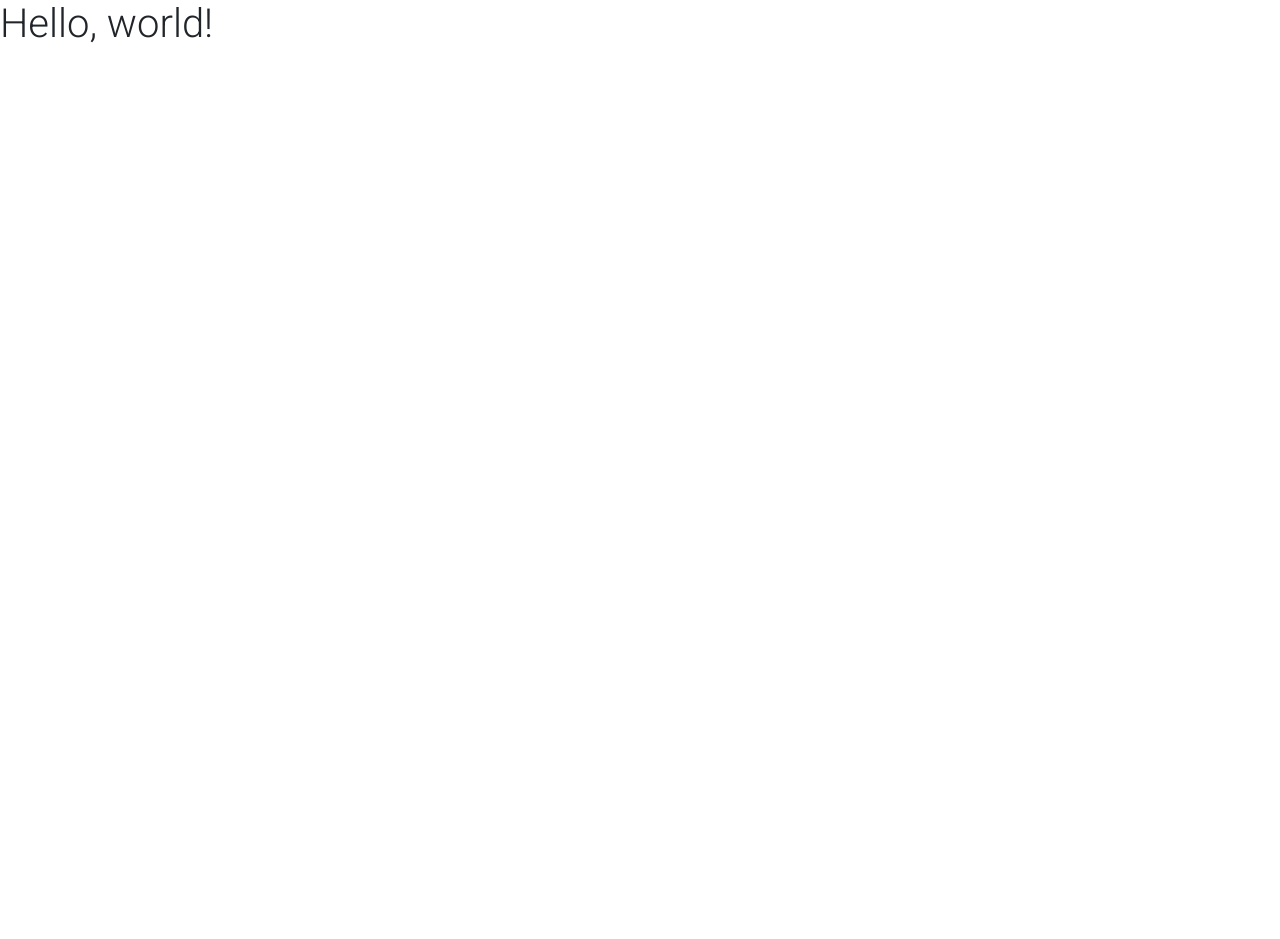
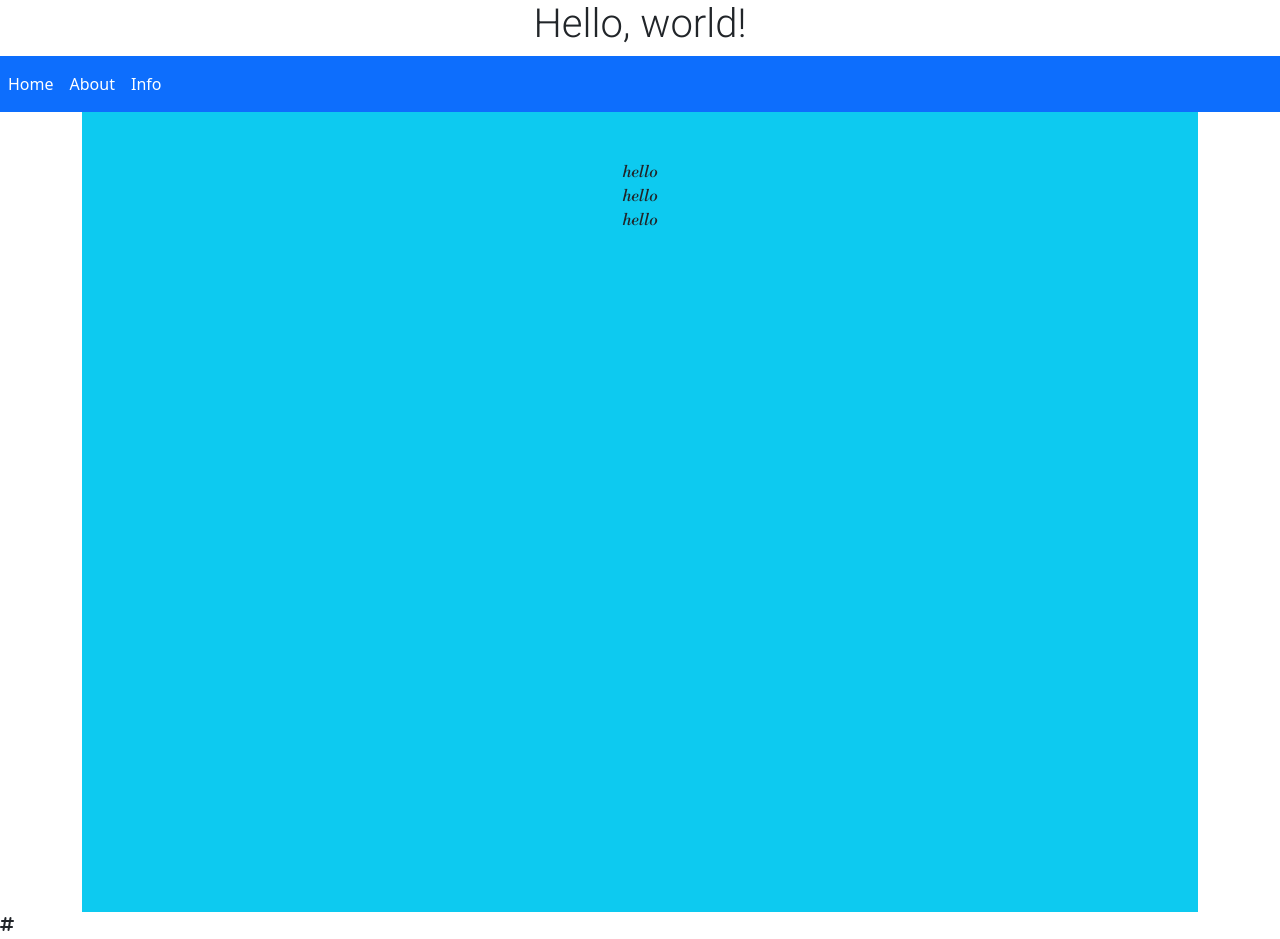
Before and after one commit to SebastianR415/parallax-practice, a plain HTML site: page index.html in a window 1280 px wide. Before the commit the page ends 800 px from the top, so only its background shows below. Drawn offline with nearby package versions, Linux system fonts and the light colour scheme.

Commit message:
added Imgs to file, added navbar and jumbotron

```diff
--- a/css/style.css
+++ b/css/style.css
@@ -1,3 +1,8 @@
 .roboto{
     font-family: 'Roboto', sans-serif;
 }
+
+.jumbotron{
+    font-family:'Libre Bodoni', serif;
+    height:100vh;
+}
--- a/index.html
+++ b/index.html
@@ -8,13 +8,44 @@
     <link rel="preconnect" href="https://fonts.googleapis.com">
     <link rel="preconnect" href="https://fonts.gstatic.com" crossorigin>
     <link href="https://fonts.googleapis.com/css2?family=Roboto:wght@300&display=swap" rel="stylesheet">
+    <link rel="preconnect" href="https://fonts.googleapis.com">
+    <!-- libre bodoni font -->
+    <link rel="preconnect" href="https://fonts.gstatic.com" crossorigin>
+    <link href="https://fonts.googleapis.com/css2?family=Libre+Bodoni:ital@1&display=swap" rel="stylesheet">
     <!-- Bootstrap CSS -->
     <link href="https://cdn.jsdelivr.net/npm/bootstrap@5.1.3/dist/css/bootstrap.min.css" rel="stylesheet" integrity="sha384-1BmE4kWBq78iYhFldvKuhfTAU6auU8tT94WrHftjDbrCEXSU1oBoqyl2QvZ6jIW3" crossorigin="anonymous">
+    <!-- font awesome icons -->
+    <script src="https://kit.fontawesome.com/59c4622193.js" crossorigin="anonymous"></script>
 
     <title>Hello, world!</title>
   </head>
   <body>
-    <h1 class="roboto">Hello, world!</h1>
+    <h1 class="roboto text-center">Hello, world!</h1>
+
+      <nav class=" navbar navbar-dark bg-primary navbar-expand-sm">
+        <div class="collapse navbar-collapse" id="navbarSupportedContent">
+          <ul class="navbar-nav me-auto mb-2 mb-lg-0">
+            <li class="nav-item">
+              <a class="nav-link active" aria-current="page" href="#">Home</a>
+            </li>
+            <li class="nav-item">
+              <a class="nav-link active" aria-current="page" href="#">About</a>
+            </li>
+            <li class="nav-item">
+              <a class="nav-link active" aria-current="page" href="#">Info</a>
+            </li>
+        </div>
+      </nav>
+    <div class="container">
+      <div class="jumbotron p-5 bg-info text-center ">
+        <div class="section-1">hello</div>
+        <div class="section-2">hello</div>
+        <div class="section-3">hello</div>
+      </div>
+    </div>
+    <footer>
+      <p><i class="fa-solid fa-hashtag"></i></p>
+    </footer>
 
     <!-- Optional JavaScript; choose one of the two! -->
 
```
Also changed, not shown: IMG/crowd-festival.jpg (added), IMG/fireworks-stage.jpg (added), IMG/purple-stage-fireworks.jpg (added).
